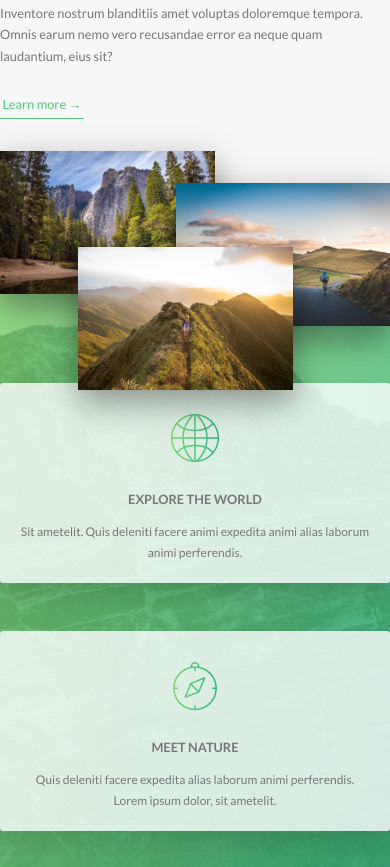
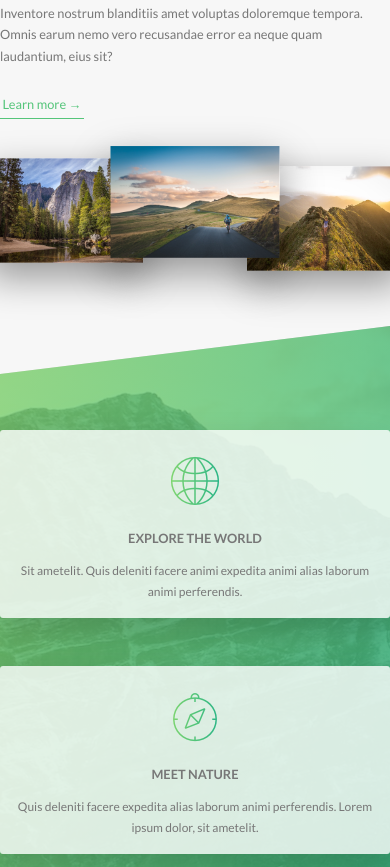
Before and after one commit to Denver-Meadows/Natours, a website built with Parcel: page index.html in a window 390 px wide. Shown: the part 1077-1944 px from the top of the page. Built offline with nearby package versions, Linux system fonts and the light colour scheme.

Commit message:
First half of components are responsive

```diff
--- a/sass/components/_composition.scss
+++ b/sass/components/_composition.scss
@@ -10,19 +10,42 @@
     transition: all .2s;
     outline-offset: 2rem; // sets space between hover outline
 
+    @include respond(tab-port) {
+      float: left;
+      position: relative;
+      width: 33.3333%;
+    }
+
     &--p1 {
       left: 0;
       top: -2rem;
+
+      @include respond(tab-port) {
+        top: 0;
+        transform: scale(1.2);
+      }
     }
 
     &--p2 {
       right: 0;
       top: 2rem;
+
+      @include respond(tab-port) {
+        top: -1rem;
+        transform: scale(1.3);
+        z-index: 100;
+      }
     }
 
     &--p3 {
       left: 20%;
       top: 10rem;
+
+      @include respond(tab-port) {
+        top: 1rem;
+        left: 0;
+        transform: scale(1.2);
+      }
     }
 
     &:hover {
--- a/sass/components/_feature-box.scss
+++ b/sass/components/_feature-box.scss
@@ -7,6 +7,10 @@
   box-shadow: 0 1.5rem 4rem rgba($color-black, .15);
   transition: all .3s;
 
+  @include respond(tab-port) {
+    padding: 2rem;
+  }
+
   &__icon {
     font-size: 6rem;
     margin-bottom: .5rem;
@@ -15,6 +19,10 @@
     background-image: linear-gradient(to right, $color-primary-light, $color-primary-dark);
     -webkit-background-clip: text;
     color: transparent;
+
+    @include respond(tab-port) {
+      margin-bottom: 0;
+    }
   }
 
   &:hover {
--- a/sass/pages/_home.scss
+++ b/sass/pages/_home.scss
@@ -27,7 +27,7 @@
   }
 
   @include respond(tab-port) {
-    padding: 15rem 0;
+    padding: 10rem 0;
   }
 }
 
```
Also changed, not shown: CSS/style.css.
